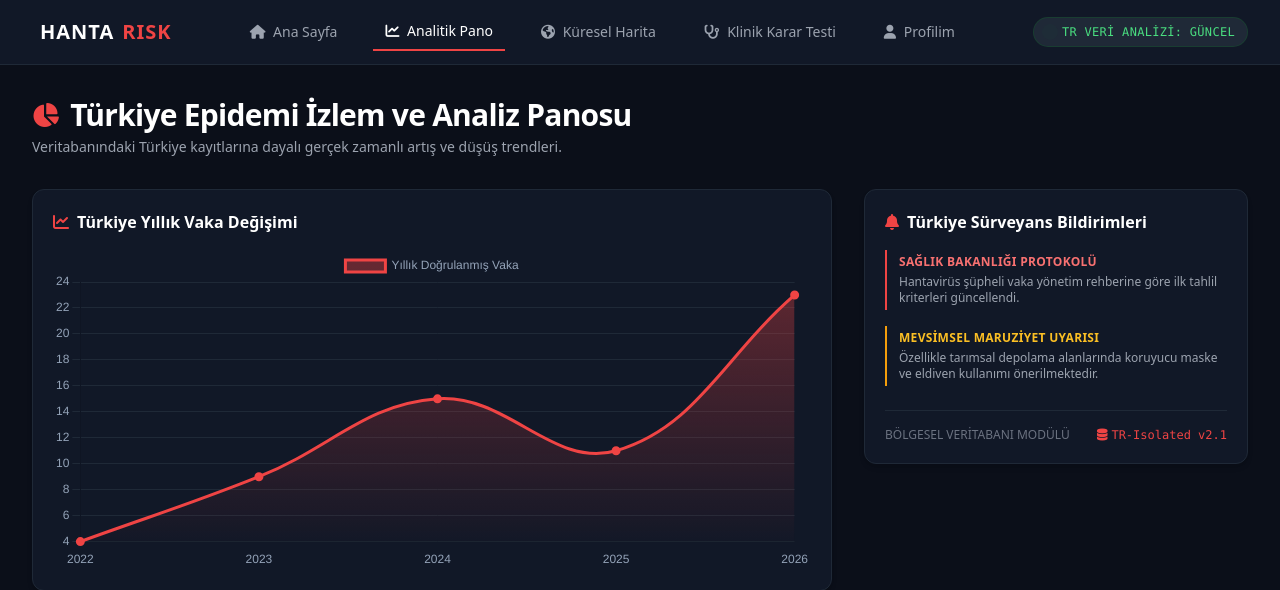
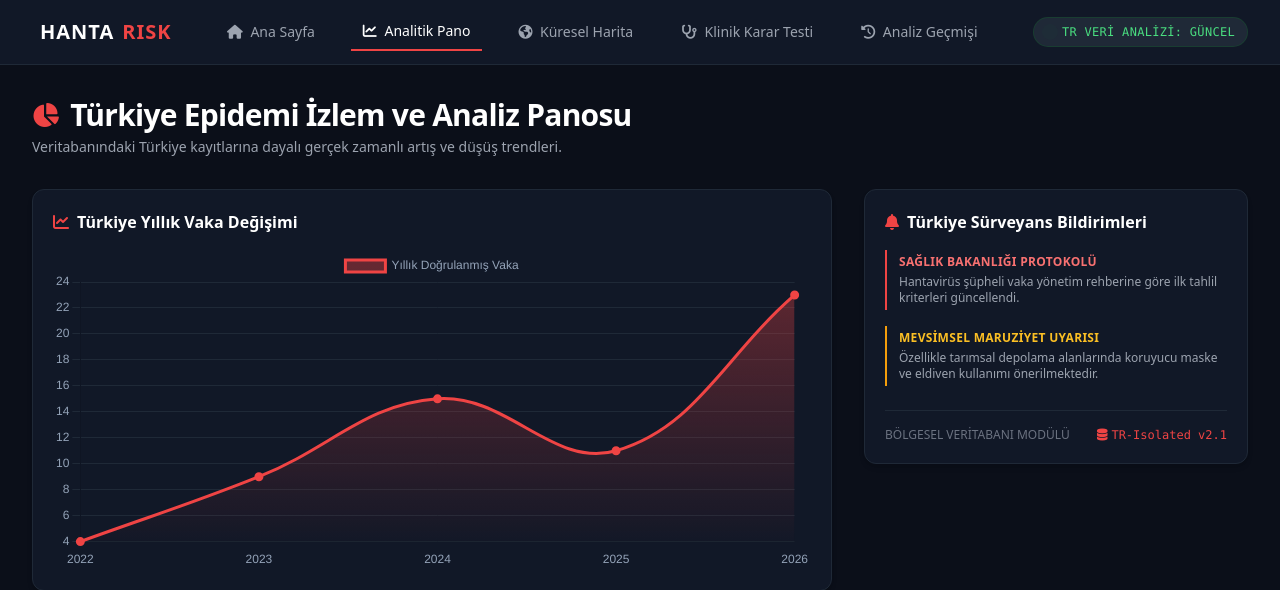
Before and after one commit to kayisdagasli-cmd/hantarisk, a Flask app: page /dashboard in a window 1280 px wide. Shown: the top 590 px of the page. Run offline with Flask 3, Linux system fonts and the light colour scheme; data that the repository does not hold is empty; some libraries are stand-ins or nearby versions.

Commit message:
Update dashboard.html

```diff
--- a/templates/dashboard.html
+++ b/templates/dashboard.html
@@ -44,7 +44,7 @@
                     <a href="/dashboard" class="text-white border-b-2 border-red-500 px-3 py-2 text-sm font-medium"><i class="fa-solid fa-chart-line mr-1"></i> Analitik Pano</a>
                     <a href="/surveillance" class="text-gray-400 hover:text-white px-3 py-2 text-sm font-medium transition"><i class="fa-solid fa-earth-americas mr-1"></i> Küresel Harita</a>
                     <a href="/klinik-test" class="text-gray-400 hover:text-white px-3 py-2 text-sm font-medium transition"><i class="fa-solid fa-stethoscope mr-1"></i> Klinik Karar Testi</a>
-                    <a href="/profil" class="text-gray-400 hover:text-white px-3 py-2 text-sm font-medium transition"><i class="fa-solid fa-user mr-1"></i> Profilim</a>
+                    <a href="/profil" class="text-gray-400 hover:text-white px-3 py-2 text-sm font-medium transition"><i class="fa-solid fa-clock-rotate-left mr-1"></i> Analiz Geçmişi</a>
                 </div>
 
                 <div class="hidden md:flex items-center gap-2 bg-[#1f2937] px-3 py-1.5 rounded-full border border-green-900/50">
@@ -65,7 +65,7 @@
             <a href="/dashboard" class="text-white bg-gray-900 block px-3 py-2.5 rounded-md text-base font-medium"><i class="fa-solid fa-chart-line w-6 text-red-500"></i>Analitik Pano</a>
             <a href="/surveillance" class="text-gray-300 hover:text-white hover:bg-gray-800 block px-3 py-2.5 rounded-md text-base font-medium transition"><i class="fa-solid fa-earth-americas w-6 text-red-500"></i>Küresel Harita</a>
             <a href="/klinik-test" class="text-gray-300 hover:text-white hover:bg-gray-800 block px-3 py-2.5 rounded-md text-base font-medium transition"><i class="fa-solid fa-stethoscope w-6 text-red-500"></i>Klinik Karar Testi</a>
-            <a href="/profil" class="text-gray-300 hover:text-white hover:bg-gray-800 block px-3 py-2.5 rounded-md text-base font-medium transition"><i class="fa-solid fa-user w-6 text-red-500"></i>Profilim</a>
+            <a href="/profil" class="text-gray-300 hover:text-white hover:bg-gray-800 block px-3 py-2.5 rounded-md text-base font-medium transition"><i class="fa-solid fa-clock-rotate-left w-6 text-red-500"></i>Analiz Geçmişi</a>
 
             <div class="border-t border-gray-800 pt-3 mt-1 flex items-center gap-2 pl-3">
                 <span class="w-2 h-2 rounded-full bg-green-500 animate-ping"></span>
@@ -152,7 +152,6 @@
 
         menuBtn.addEventListener('click', () => {
             const isOpen = mobileMenu.classList.toggle('open');
-            // İkonu dinamik değiştir (Üç çizgi / Çarpı)
             if (isOpen) {
                 menuIcon.classList.remove('fa-bars');
                 menuIcon.add('fa-xmark');
@@ -162,7 +161,6 @@
             }
         });
 
-        // Sayfa dışına veya linklere tıklandığında menüyü kapat (Mobil konfor için)
         document.addEventListener('click', (e) => {
             if (!menuBtn.contains(e.target) && !mobileMenu.contains(e.target)) {
                 mobileMenu.classList.remove('open');
@@ -181,10 +179,7 @@
                         return;
                     }
 
-                    // Grafik Ayarları ve Stil Özelleştirmeleri
                     const ctxYillik = document.getElementById('yillikVakaGrafik').getContext('2d');
-
-                    // Çizgi Grafiğinin Altındaki Yumuşak Kırmızı Degrade (Glow) Efekti
                     const gradientTr = ctxYillik.createLinearGradient(0, 0, 0, 300);
                     gradientTr.addColorStop(0, 'rgba(239, 68, 68, 0.4)');
                     gradientTr.addColorStop(1, 'rgba(239, 68, 68, 0.0)');
@@ -200,7 +195,7 @@
                                 borderWidth: 3,
                                 backgroundColor: gradientTr,
                                 fill: true,
-                                tension: 0.4, // Kıvrımlı yumuşak hatlar
+                                tension: 0.4,
                                 pointBackgroundColor: '#ef4444',
                                 pointHoverRadius: 7
                             }]
```
